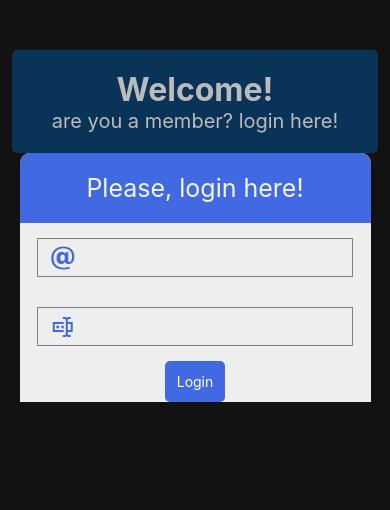
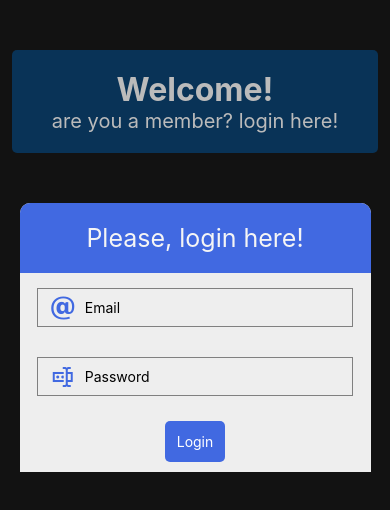
Before and after one commit to AnisLcool/react-native-authentification, a React Native app: screen / in a window 390 px wide. Shown: the top 510 px of the page. Built offline with nearby package versions, Linux system fonts and the light colour scheme.

Commit message:
5 - ajout placeholder , ajout de qlq styles

```diff
--- a/App.js
+++ b/App.js
@@ -18,6 +18,7 @@ const styles = StyleSheet.create({
     flex: 1,
     backgroundColor: '#121212',
     alignItems: 'center',
-    paddingTop: 50
+    paddingTop: 50,
+
   },
 });
--- a/components/Header/Header.jsx
+++ b/components/Header/Header.jsx
@@ -18,6 +18,7 @@ const styles = StyleSheet.create({
         paddingHorizontal: 40,
         paddingVertical: 20,
         borderRadius: 5,
+        marginBottom:50
     },
     title: {
         textAlign: 'center',
--- a/components/Ui/Button/Button.jsx
+++ b/components/Ui/Button/Button.jsx
@@ -16,7 +16,8 @@ const styles = StyleSheet.create({
         backgroundColor:'royalblue',
         padding: 12,
         borderRadius: 5,
-        fontSize: 25
+        fontSize: 25,
+        marginVertical: 10
     },
 
 })
--- a/components/Ui/Input/Input.jsx
+++ b/components/Ui/Input/Input.jsx
@@ -1,11 +1,11 @@
 import { StyleSheet, Text, View, TextInput } from 'react-native'
 import React from 'react'
 
-const Input = ({children}) => {
+const Input = ({children, placeHolder}) => {
     return (
         <View style={styles.container}>
             <View>{children}</View>
-            <TextInput style={styles.input}/>
+            <TextInput style={styles.input} placeholder={placeHolder}/>
         </View>
     )
 }
--- a/containers/Login/Login.jsx
+++ b/containers/Login/Login.jsx
@@ -8,11 +8,11 @@ import { Entypo, MaterialCommunityIcons } from '@expo/vector-icons';
 const Login = () => {
     return (
         <Card header='Please, login here!'>
-            <Input>
+            <Input placeHolder='Email'>
                 <Entypo name='email' size={24} color='royalblue' />
             </Input>
 
-            <Input>
+            <Input placeHolder='Password'>
                 <MaterialCommunityIcons name='form-textbox-password' size={24} color='royalblue' />
             </Input>
 
```
